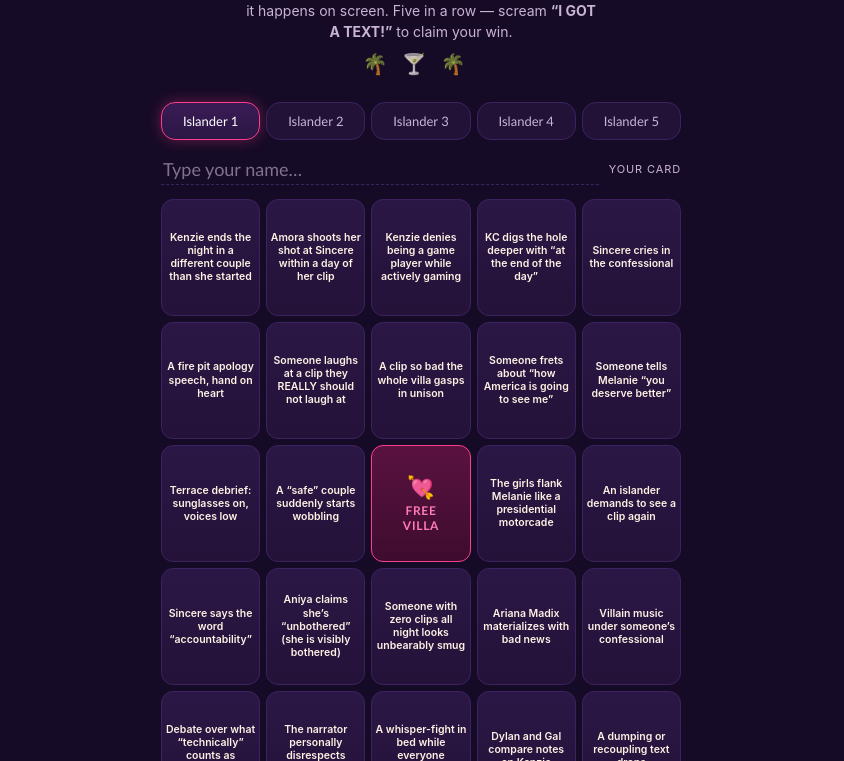
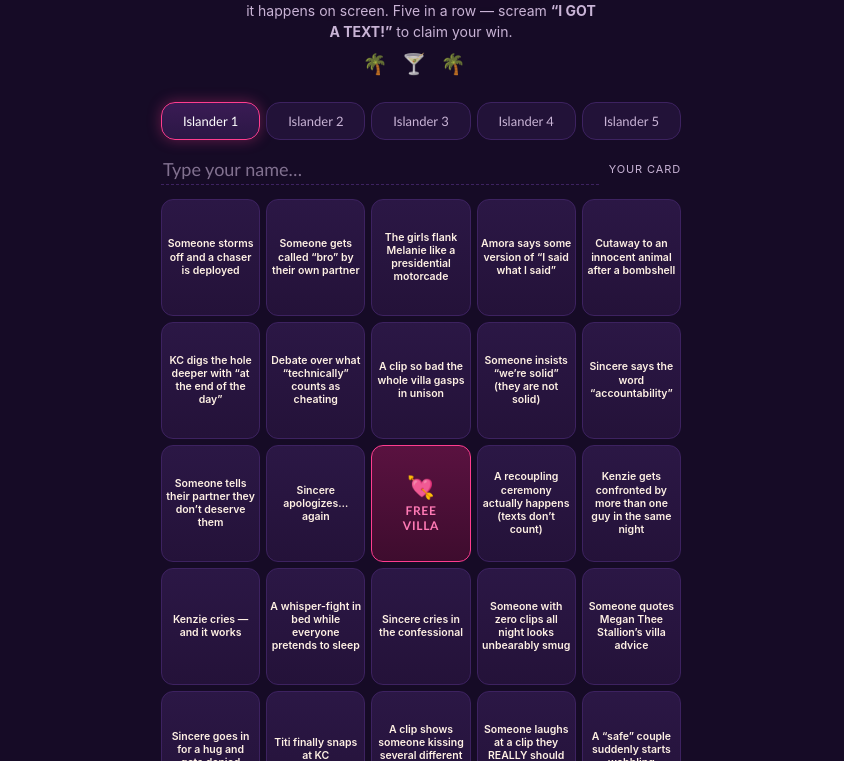
Before and after one commit to benjamintscher/movie-night-bingo, a plain HTML site: page index.html in a window 1280 px wide. Shown: the part 191-952 px from the top of the page, without its empty margins (219-1063 px from the left). Drawn offline with Linux system fonts and the light colour scheme.

Commit message:
Friday edition: refreshed boards and fallback rule
Co-Authored-By: Claude Fable 5 <noreply@anthropic.com>

```diff
--- a/index.html
+++ b/index.html
@@ -222,6 +222,7 @@
       <li><b>Group square:</b> whenever <b>Sincere apologizes</b>, everyone takes a sip whether it’s on your card or not. Pace yourselves; the man apologizes a lot.</li>
       <li><b>The Amora clause:</b> when the “you would have been the one” clip plays, the <b>first</b> person to gasp out loud marks any one square of their choice — but the other four vote on whether the gasp was genuine. Ruled fake or premeditated? You <i>lose</i> a marked square instead. Gasp with your heart or not at all.</li>
       <li><b>Blackout bonus:</b> full card by the end of tomorrow’s episode and you pick the snacks — and the seating chart — for finale week. Losers do the dishes.</li>
+      <li><b>No bingo by the final credits?</b> Most squares marked wins. Ties go to a fire-pit vote, and yes, campaigning is allowed.</li>
     </ol>
   </section>
 
@@ -240,60 +241,137 @@
   'use strict';
 
   /* ---------- square pool: tonight & tomorrow specific + eternal tropes ---------- */
-  const POOL = [
-    // Melanie & Sincere: not IF she confronts him (that's promised) — what happens NEXT
+  const CARDS = [
+    [
+      'Someone storms off and a chaser is deployed',
+      'Someone gets called “bro” by their own partner',
+      'The girls flank Melanie like a presidential motorcade',
+      'Amora says some version of “I said what I said”',
+      'Cutaway to an innocent animal after a bombshell',
+      'KC digs the hole deeper with “at the end of the day”',
+      'Debate over what “technically” counts as cheating',
+      'A clip so bad the whole villa gasps in unison',
+      'Someone insists “we’re solid” (they are not solid)',
+      'Sincere says the word “accountability”',
+      'Someone tells their partner they don’t deserve them',
+      'Sincere apologizes… again',
+      'A recoupling ceremony actually happens (texts don’t count)',
+      'Kenzie gets confronted by more than one guy in the same night',
+      'Kenzie cries — and it works',
+      'A whisper-fight in bed while everyone pretends to sleep',
+      'Sincere cries in the confessional',
+      'Someone with zero clips all night looks unbearably smug',
+      'Someone quotes Megan Thee Stallion’s villa advice',
+      'Sincere goes in for a hug and gets denied',
+      'Titi finally snaps at KC',
+      'A clip shows someone kissing several different people',
+      'Someone laughs at a clip they REALLY should not laugh at',
+      'A “safe” couple suddenly starts wobbling'
+    ],
+    [
+      'Someone sleeps on the daybed out of spite',
+      'Someone says “100%” three times in one conversation',
+      'A clip so bad the whole villa gasps in unison',
+      'Corbin brings up Kenzie unprompted (“I’m over it,” he lies)',
+      'The narrator personally disrespects Sincere',
+      'Someone laughs at a clip they REALLY should not laugh at',
+      'Sincere blames the edit (“that’s not the full clip”)',
+      'Aniya and Carl kiss',
+      'Villain music under someone’s confessional',
+      'Aniya claims she’s “unbothered” (she is visibly bothered)',
       'Melanie and Sincere officially call it quits',
-    'Melanie says “I’m done” and walks off mid-conversation',
-    'Sincere cries in the confessional',
+      'A clip shows someone kissing several different people',
+      'The girls flank Melanie like a presidential motorcade',
+      'Someone tells their partner they don’t deserve them',
+      'Two feuding islanders hug it out',
+      'Kenzie compares kissing to something non-romantic (again)',
+      'Sincere apologizes… again',
+      'Amora says some version of “I said what I said”',
+      'Someone frets about “how America is going to see me”',
+      'A recoupling ceremony actually happens (texts don’t count)',
+      'Carl and KC have a tense man-to-man',
+      'Kenzie gets confronted by more than one guy in the same night',
+      'Terrace debrief: sunglasses on, voices low',
+      'Cutaway to an innocent animal after a bombshell'
+    ],
+    [
       'Sincere says the word “accountability”',
+      'Someone insists “we’re solid” (they are not solid)',
+      'Sincere apologizes… again',
+      'Someone storms off and a chaser is deployed',
+      'An islander refers to themselves in the third person',
+      'Amora and Melanie have a shockingly civil one-on-one',
+      'A fire pit apology speech, hand on heart',
+      'A clip shows someone kissing several different people',
+      'KC digs the hole deeper with “at the end of the day”',
+      'A whisper-fight in bed while everyone pretends to sleep',
+      'Kenzie gets confronted by more than one guy in the same night',
+      'Gal and Kenzie end up coupled up',
+      'A clip so bad the whole villa gasps in unison',
+      'The girls flank Melanie like a presidential motorcade',
+      'An islander demands to see a clip again',
       'Sincere blames the edit (“that’s not the full clip”)',
+      'Someone tells their partner they don’t deserve them',
+      'Kenzie cries — and it works',
+      'Titi finally snaps at KC',
+      'Ariana Madix materializes with bad news',
+      'Amora shoots her shot at Sincere',
+      'Jen gets the cold-blooded last word',
+      'A “safe” couple suddenly starts wobbling',
+      'Someone gets called “bro” by their own partner'
+    ],
+    [
+      'Villain music under someone’s confessional',
+      'Debate over what “technically” counts as cheating',
+      'Someone tells their partner they don’t deserve them',
+      'Someone quotes Megan Thee Stallion’s villa advice',
+      'Aniya claims she’s “unbothered” (she is visibly bothered)',
+      'Cutaway to an innocent animal after a bombshell',
       'Sincere goes in for a hug and gets denied',
-    'Someone tells Melanie “you deserve better”',
+      'The girls flank Melanie like a presidential motorcade',
+      'Someone gets called “bro” by their own partner',
+      'Someone laughs at a clip they REALLY should not laugh at',
+      'A clip so bad the whole villa gasps in unison',
+      'Kenzie gets confronted by more than one guy in the same night',
+      'Sincere apologizes… again',
+      'Someone is left standing alone at a recoupling',
+      'Corbin brings up Kenzie unprompted (“I’m over it,” he lies)',
+      'Someone says “100%” three times in one conversation',
+      'Amora shoots her shot at Sincere',
+      'Someone insists “we’re solid” (they are not solid)',
+      'Carl and KC have a tense man-to-man',
+      'Kenzie cries — and it works',
+      'Terrace debrief: sunglasses on, voices low',
+      'A clip shows someone kissing several different people',
+      'Aniya and Carl kiss',
+      'Someone storms off and a chaser is deployed'
+    ],
+    [
+      'Amora and Melanie have a shockingly civil one-on-one',
+      'KC digs the hole deeper with “at the end of the day”',
+      'Kenzie gets confronted by more than one guy in the same night',
+      'Someone with zero clips all night looks unbearably smug',
+      'A whisper-fight in bed while everyone pretends to sleep',
+      'A “safe” couple suddenly starts wobbling',
+      'Someone says “100%” three times in one conversation',
+      'Someone tells their partner they don’t deserve them',
+      'Someone quotes Megan Thee Stallion’s villa advice',
+      'Sincere blames the edit (“that’s not the full clip”)',
+      'Sincere apologizes… again',
+      'Dylan and Jen commiserate about being burned',
+      'A clip shows someone kissing several different people',
+      'A clip so bad the whole villa gasps in unison',
+      'Debate over what “technically” counts as cheating',
+      'Titi finally snaps at KC',
       'Melanie flirts with another guy purely for revenge',
+      'Someone gets called “bro” by their own partner',
+      'Someone is left standing alone at a recoupling',
+      'Kenzie compares kissing to something non-romantic (again)',
+      'The narrator personally disrespects Sincere',
       'The girls flank Melanie like a presidential motorcade',
-    // Amora: back in the villa with nothing to lose
-    'Amora shoots her shot at Sincere within a day of her clip',
-    'Amora says some version of “I said what I said”',
-    'Amora and Melanie have a shockingly civil one-on-one',
-    // Kenzie's pentagon: the clips will air — the fallout is the gamble
-    'Kenzie denies being a game player while actively gaming',
-    'Dylan and Gal compare notes on Kenzie',
-    'Kenzie cries — and it works',
-    'Corbin brings up Kenzie unprompted (“I’m over it,” he lies)',
-    'Kenzie ends the night in a different couple than she started',
-    // KC / Titi / Aniya / Carl
-    'KC digs the hole deeper with “at the end of the day”',
-    'Titi finally snaps at KC',
-    'Aniya and Carl kiss',
-    'Carl and KC have a tense man-to-man',
-    'Aniya claims she’s “unbothered” (she is visibly bothered)',
-    // Movie Night chaos: specifics, not certainties
-    'Someone storms off and a chaser is deployed',
-    'A clip so bad the whole villa gasps in unison',
-    'Someone laughs at a clip they REALLY should not laugh at',
-    'An islander demands to see a clip again',
-    'Someone with zero clips all night looks unbearably smug',
-    'A “safe” couple suddenly starts wobbling',
-    'Debate over what “technically” counts as cheating',
-    'Someone says the movie “isn’t over” like a threat',
-    // Fallout episode
-    'A dumping or recoupling text drops',
-    'Someone sleeps on the daybed out of spite',
-    'Terrace debrief: sunglasses on, voices low',
-    'A fire pit apology speech, hand on heart',
-    'Two feuding islanders hug it out',
-    // Tropes — kept only where they might NOT happen
-    'Someone gets called “bro” by their own partner',
-    'An islander refers to themselves in the third person',
-    'Someone says “100%” three times in one conversation',
-    'Cutaway to an innocent animal after a bombshell',
       'Villain music under someone’s confessional',
-    'A whisper-fight in bed while everyone pretends to sleep',
-    'Ariana Madix materializes with bad news',
-    'Someone insists “we’re solid” (they are not solid)',
-    'The narrator personally disrespects Sincere',
-    'Someone quotes Megan Thee Stallion’s villa advice',
-    'Someone frets about “how America is going to see me”'
+      'A fire pit apology speech, hand on heart'
+    ]
   ];
 
   const PLAYERS = 5;
@@ -301,27 +379,12 @@
   const CELLS = SIZE*SIZE;
   const FREE = 12; // center
 
-  /* seeded PRNG so each player's card is stable forever */
-  function mulberry32(a){
-    return function(){
-      a |= 0; a = a + 0x6D2B79F5 | 0;
-      let t = Math.imul(a ^ a >>> 15, 1 | a);
-      t = t + Math.imul(t ^ t >>> 7, 61 | t) ^ t;
-      return ((t ^ t >>> 14) >>> 0) / 4294967296;
-    };
-  }
   function cardFor(p){
-    const rand = mulberry32(0xC0FFEE + p*7919);
-    const deck = POOL.slice();
-    for(let i=deck.length-1;i>0;i--){
-      const j = Math.floor(rand()*(i+1));
-      [deck[i],deck[j]] = [deck[j],deck[i]];
-    }
-    return deck.slice(0,24);
+    return CARDS[p];
   }
 
   /* ---------- state ---------- */
-  const LS = 'li-s8-movienight-v2-';
+  const LS = 'li-s8-movienight-v3-';
   let player = +(localStorage.getItem(LS+'active') || 0);
   const marks = [], names = [];
   for(let p=0;p<PLAYERS;p++){
```
Lines whose indentation alone changed are shown as unchanged.
